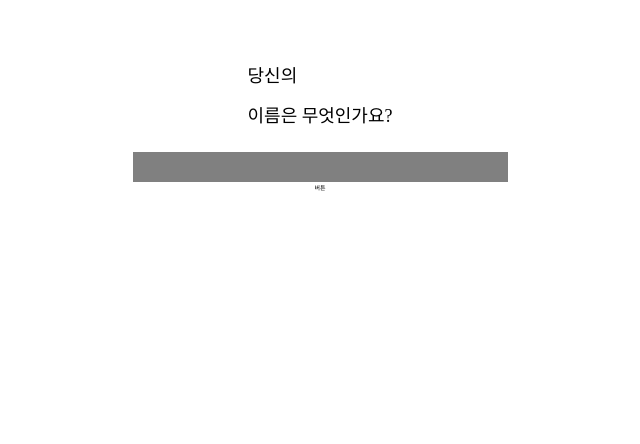
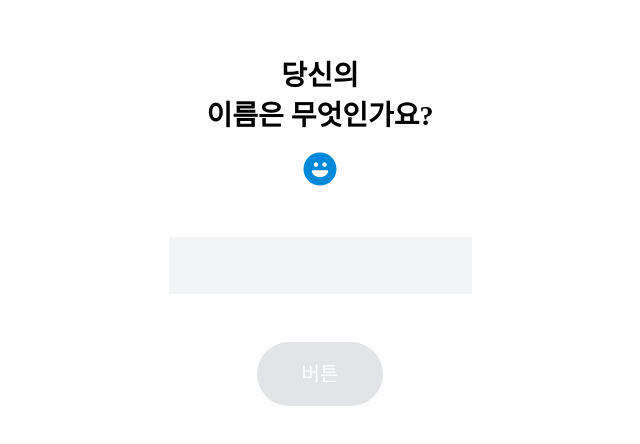
Before and after one commit to SopkathonTeam3/Client, a React (Vite) app: page /user in a window 1280 px wide. Shown: the part 108-552 px from the top of the page, without its empty margins (320-960 px from the left). Built offline with nearby package versions, Linux system fonts and the light colour scheme.

Commit message:
feat : 유저 이름 입력 페이지 구현 완

```diff
--- a/src/pages/userPage.jsx
+++ b/src/pages/userPage.jsx
@@ -3,9 +3,14 @@ import styled from 'styled-components';
 
 const UserPage = () => {
   const [userName, setUserName] = useState();
+  const [isClickable, setIsClickable] = useState();
   const inputRef = useRef();
+  const btnRef = useRef();
 
   const handleInputChange = () => {
+    if (inputRef !== '') {
+      setIsClickable(true);
+    }
     setUserName(inputRef.current.value);
   };
 
@@ -22,8 +27,11 @@ const UserPage = () => {
           이름은 무엇인가요?
         </p>
       </St.userInfoText>
-      <St.userNameInput ref={inputRef} onChange={handleInputChange}></St.userNameInput>
-      <St.userSubmitBtn onClick={handleUserSubmit}>버튼</St.userSubmitBtn>
+      <St.userInfoIcon src="./src/assets/svgs/user_smile.svg" />
+      <St.userNameInput ref={inputRef} onChange={handleInputChange} />
+      <St.userSubmitBtn isClickable={isClickable} onClick={handleUserSubmit}>
+        버튼
+      </St.userSubmitBtn>
     </St.userPageWrapper>
   );
 };
@@ -34,6 +42,7 @@ const St = {
   userPageWrapper: styled.section`
     display: flex;
     flex-direction: column;
+    align-items: center;
     width: 100%;
     height: 100vh;
   `,
@@ -44,15 +53,27 @@ const St = {
     margin: 164px 0 16px 0;
     color: ${({ theme }) => theme.color.black};
     & > p {
-      ${({ theme }) => theme.text.subtitle1};
-      line-height: 40px;
+      ${({ theme }) => theme.text.subtitle0};
+      text-align: center;
     }
   `,
+  userInfoIcon: styled.img``,
   userNameInput: styled.input`
-    height: 30px;
-    background-color: grey;
+    height: 57px;
+    width: 303px;
+    margin: 51px 0 48px 0;
+    background-color: ${({ theme }) => theme.color.gray50};
+    ${({ theme }) => theme.text.subtitle1};
+    padding: 20px;
   `,
   userSubmitBtn: styled.button`
+    width: 126px;
+    height: 64px;
     border: none;
+    color: white;
+    background-color: ${({ isClickable, theme }) =>
+      isClickable ? theme.color.black : theme.color.gray100};
+    border-radius: 40px;
+    ${({ theme }) => theme.text.subtitle2};
   `,
 };
```
Also changed, not shown: src/assets/svgs/user_smile.svg (added).
